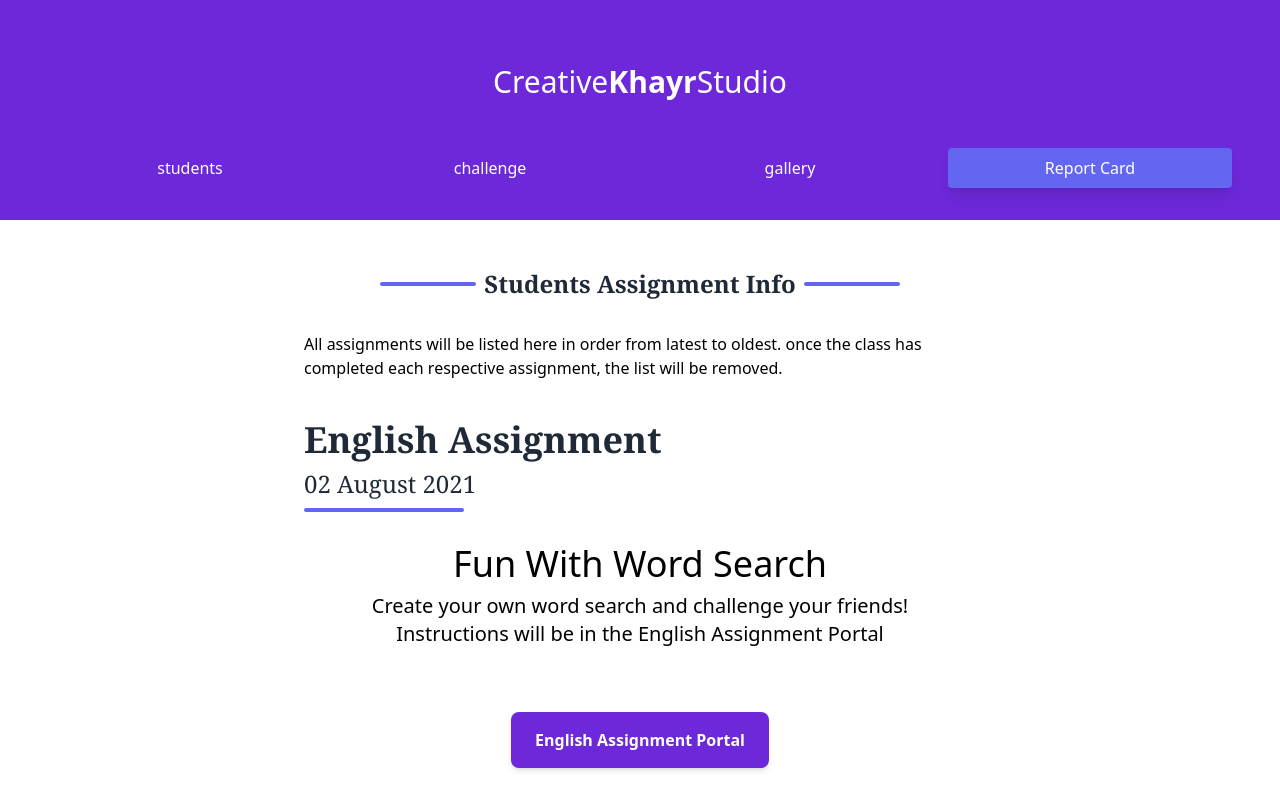
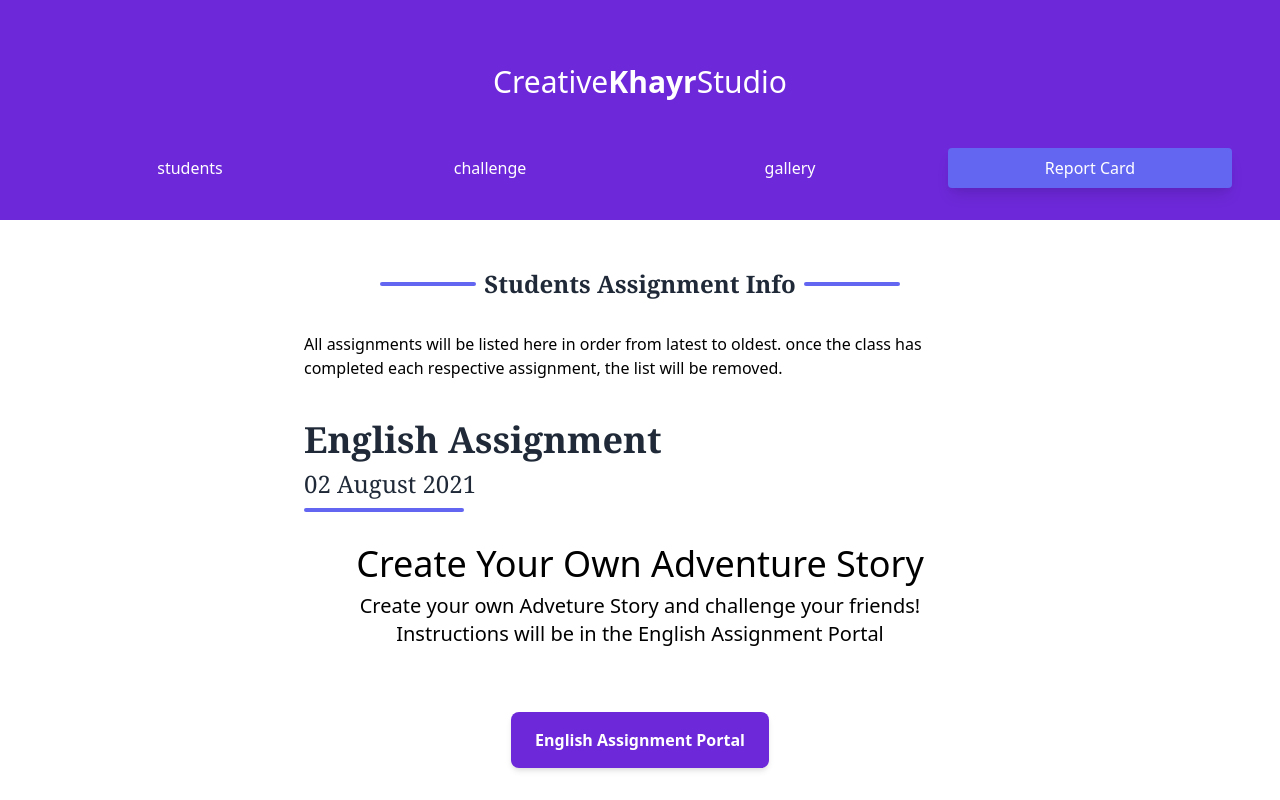
Before and after one commit to autismrites/autismrites.github.io, a Nuxt app: page /students in a window 1280 px wide. Shown: the top 800 px of the page. Built offline with nearby package versions, Linux system fonts and the light colour scheme.

Commit message:
update english assignment

```diff
--- a/components/assignment.vue
+++ b/components/assignment.vue
@@ -30,8 +30,10 @@
     <div class="grid justify-center mb-8">
       <div>
         <div class="text-center mb-8">
-          <h1 class="text-4xl mb-2">Fun With Word Search</h1>
-          <h3 class="text-xl">Create your own word search and challenge your friends!</h3>
+          <h1 class="text-4xl mb-2">Create Your Own Adventure Story</h1>
+          <h3 class="text-xl">
+            Create your own Adveture Story and challenge your friends!
+          </h3>
           <h3 class="text-xl">Instructions will be in the English Assignment Portal</h3>
         </div>
       </div>
--- a/nuxt.config.js
+++ b/nuxt.config.js
@@ -2,7 +2,7 @@ export default {
   target: "static",
   // Global page headers: https://go.nuxtjs.dev/config-head
   head: {
-    title: "superscratchers",
+    title: "SuperStudents",
     htmlAttrs: {
       lang: "en"
     },
```
